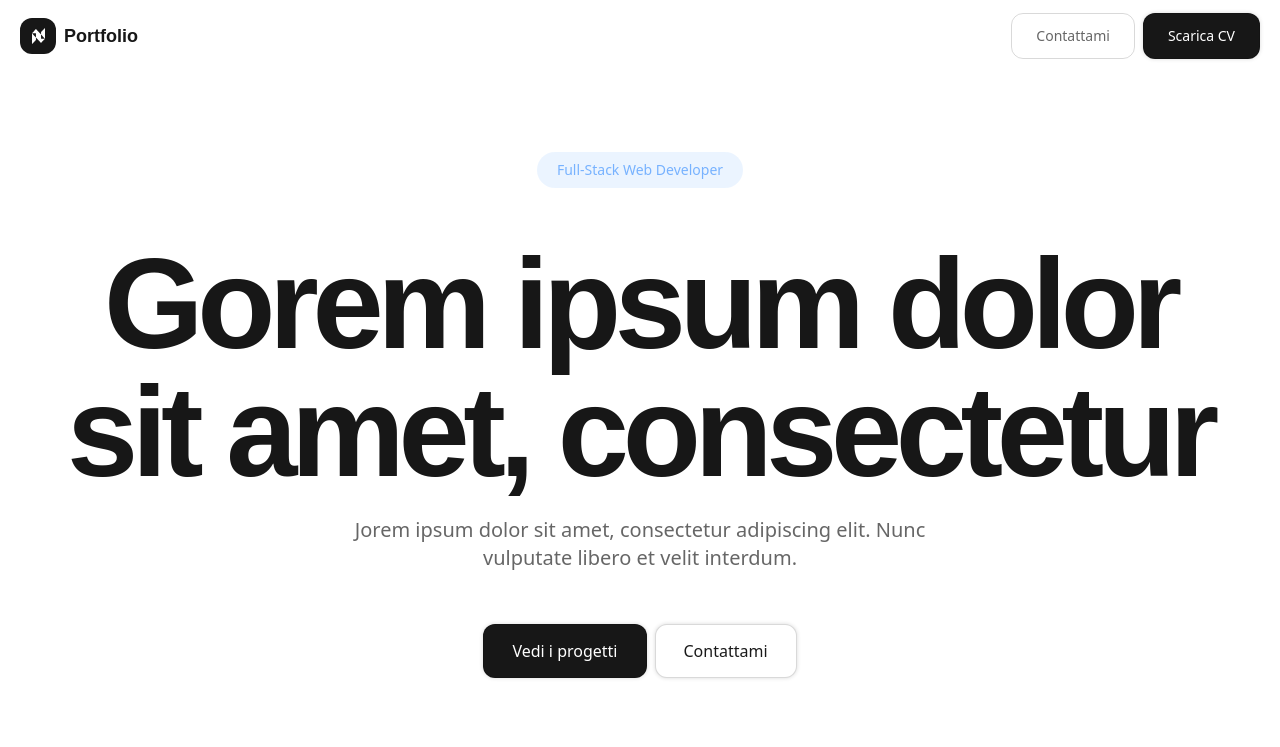
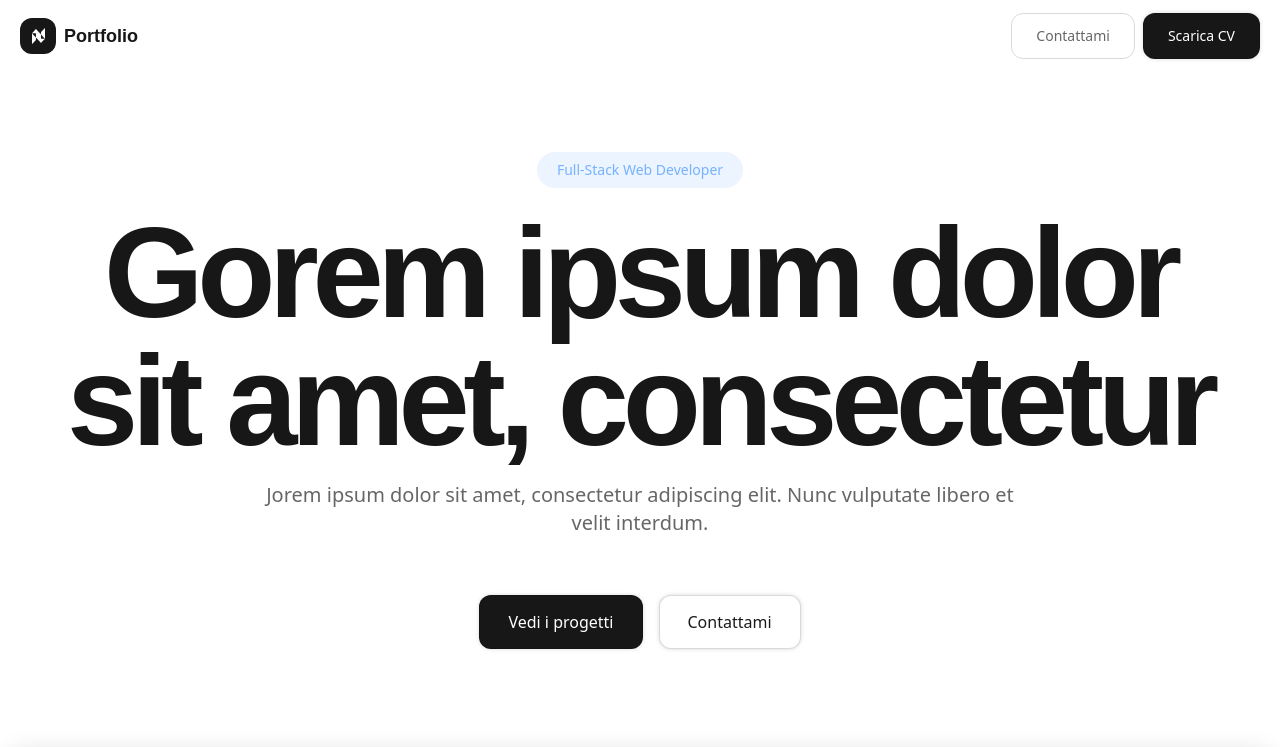
Before and after one commit to nicolocamassa/portfolio, a Next.js app: page / in a window 1280 px wide. Shown: the top 747 px of the page. Built offline with nearby package versions, Linux system fonts and the light colour scheme; a web font is replaced by a local one.

Commit message:
refactor: restructure hero layout using Stack

```diff
--- a/app/components/layout/Stack.tsx
+++ b/app/components/layout/Stack.tsx
@@ -1,9 +1,11 @@
+import { text } from "stream/consumers";
 
 type StackProps = React.PropsWithChildren<{
     className?: string;
     direction?: "flex-row" | "flex-col";
     gap?: "xs" | "sm" | "md" | "lg" | "xl";
     align?: "items-start" | "items-center" | "items-end";
+    textAlign?: "text-left" | "text-center" | "text-right"
 }>
 
 const gaps = {
@@ -19,10 +21,11 @@ export default function Stack({
     className,
     gap = "md",
     direction = "flex-col",
-    align = "items-start"
+    align = "items-start",
+    textAlign = "text-left"
 }: StackProps){
     return (
-        <div className={[className, gaps[gap], direction, align, "flex"].join(" ")}>
+        <div className={[className, gaps[gap], direction, align, textAlign, "flex"].join(" ")}>
             { children }
         </div>
     )
--- a/app/components/sections/HeroSection.tsx
+++ b/app/components/sections/HeroSection.tsx
@@ -8,10 +8,11 @@ import Stack from "../layout/Stack";
 export default function HeroSection() {
   return (
     <Section>
-      <Container className="flex flex-col items-center justify-center gap-3 text-center px-4 sm:px-6">
-        <Stack gap="xl" align="items-center">
+      <Container>
+        <Stack gap="sm" align="items-center" textAlign="text-center">
           <Badge size="md" type="normal">Full-Stack Web Developer</Badge>
 
+          <Stack gap="xs" align="items-center" textAlign="text-center">
              <h1
               className="
                 w-full
@@ -20,45 +21,34 @@ export default function HeroSection() {
                 sm:text-6xl sm:leading-[1.05]
                 md:text-7xl md:leading-[1.05]
                 lg:text-8xl lg:leading-none
-              xl:text-9xl xl:leading-none
-            "
-          >
+                xl:text-9xl xl:leading-none">
                   Gorem ipsum dolor sit amet, consectetur
             </h1>
-        </Stack>
 
-
-        <p
-          className="
-            mt-2 max-w-3/4 md:max-w-1/2
+            <Stack gap="xl" align="items-center" textAlign="text-center">
+                <p className="
+                  max-w-9/10
                   text-base sm:text-md md:text-xl
                   text-[var(--text-secondary)]
-            text-pretty
-          "
-        >
+                  text-pretty">
                     Jorem ipsum dolor sit amet, consectetur adipiscing elit. Nunc
                     vulputate libero et velit interdum.
                 </p>
 
-        <div
-          className="
-            mt-6 md:mt-10
-            flex w-full max-w-md flex-col gap-3
-            sm:max-w-none sm:w-auto sm:flex-row sm:gap-2
-          "
-        >
-          <div className="w-full sm:w-auto">
+                <Stack gap="xs" direction="flex-col" align="items-center"
+                  className="sm:flex-row sm:gap-2 justify-center">
                     <Button color="black" size="md">
                       Vedi i progetti
                     </Button>
-          </div>
 
-          <div className="w-full sm:w-auto">
                     <Button color="white" size="md">
                       Contattami
                     </Button>
-          </div>
-        </div>
+                </Stack>
+              </Stack>
+
+          </Stack>
+        </Stack>
       </Container>
 
       <div
--- a/app/globals.css
+++ b/app/globals.css
@@ -7,11 +7,11 @@
   --section-lg: 100px;
 
   /* *STACK */
-  --space-xs: 8px;
-  --space-sm: 12px;
-  --space-md: 16px;
-  --space-lg: 24px;
-  --space-xl: 32px;
+  --space-xs: 16px;
+  --space-sm: 1px;
+  --space-md: 32px;
+  --space-lg: 46px;
+  --space-xl: 58px;
 
   /* *SUPERFICI */
   --background: #ffffff;
```
Lines whose indentation alone changed are shown as unchanged.
